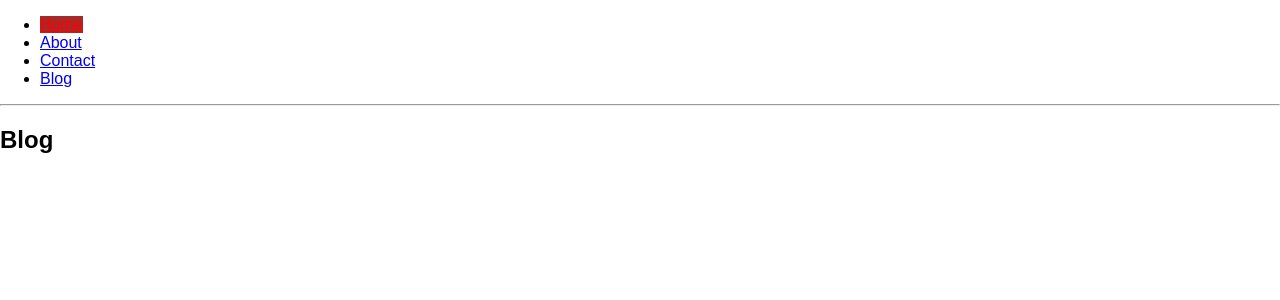
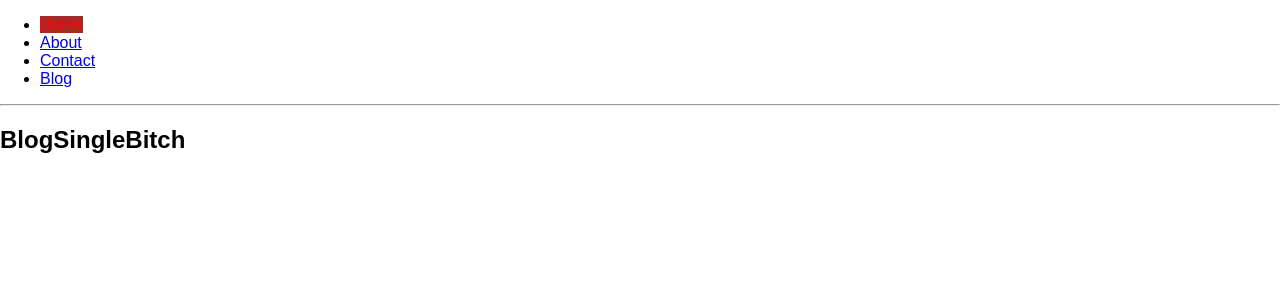
Before and after one commit to chakafasano88/react-exercise, a React (Create React App) app: page /blog/1 in a window 1280 px wide. Shown: the top 300 px of the page. Built offline with nearby package versions, Linux system fonts and the light colour scheme.

Commit message:
children routing with react_router

```diff
--- a/src/App.js
+++ b/src/App.js
@@ -30,4 +30,6 @@ class App extends Component {
 }
 
 
+
+
 export default App;
--- a/src/Blog.js
+++ b/src/Blog.js
@@ -1,9 +1,18 @@
 import React, {Component} from 'react';
+import {BrowserRouter as Router,Route,Link} from 'react-router-dom'
 
 class Blog extends Component {
   render(){
     return(
-      <h2>Blog</h2>
+      <div>
+        <h2>Blog</h2>
+        <ul>
+          <li><Link to="/blog/12">blog1</Link></li>
+          <li><Link to="/blog/34">blog2</Link></li>
+          <li><Link to="/blog/56">blog3</Link></li>
+        </ul>
+        {this.props.match.params.postId}
+      </div>
     );
   }
 
--- a/src/BlogSingle.js
+++ b/src/BlogSingle.js
@@ -3,7 +3,9 @@ import React, {Component} from 'react';
 class BlogSingle extends Component {
   render(){
     return(
-      <h2>BlogSingle</h2>
+      <div>
+        <h2>BlogSingleBitch</h2>
+      </div>
     );
   }
 
--- a/src/index.js
+++ b/src/index.js
@@ -6,6 +6,8 @@ import Home from './Home';
 import About from './About';
 import Contact from './Contact';
 import Blog from './Blog';
+import BlogSingle from './BlogSingle';
+
 import {
   BrowserRouter as Router,
   Route,
@@ -23,18 +25,19 @@ ReactDOM.render(
       </ul>
 
       <hr/>
-
-      <App />
-
       <Route exact path="/" component={Home}/>
       <Route path="/about" component={About}/>
       <Route path="/contact" component={Contact}/>
-      <Route path="/blog" component={Blog}/>
+      <Route path="/blog" component={Blog}>
+        <Route path="/blog/:postId" component={BlogSingle} />
+      </Route>
 
     </div>
   </Router>,
   document.getElementById('root')
 );
+
+
 // setTimeout(() => {
 //   ReactDOM.unmountComponentAtNode(document.getElementById('root'))
 // }, 10000)
```
